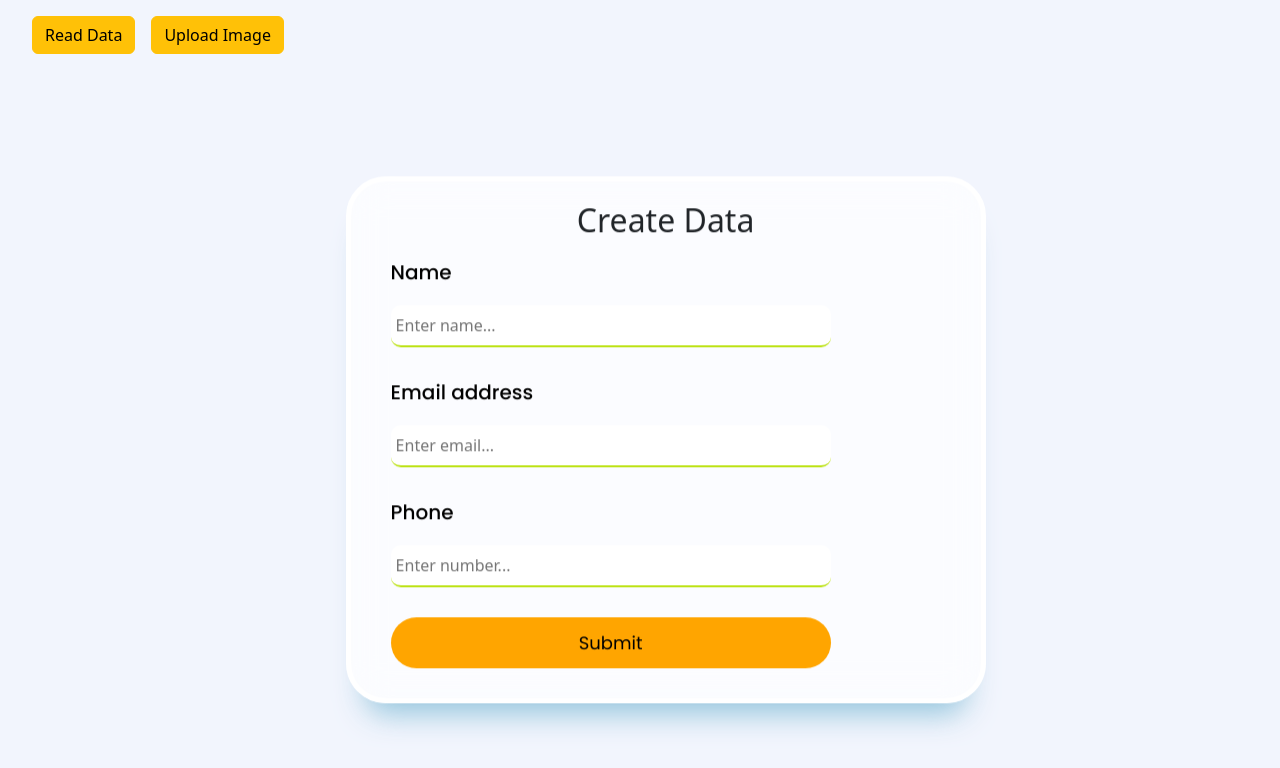
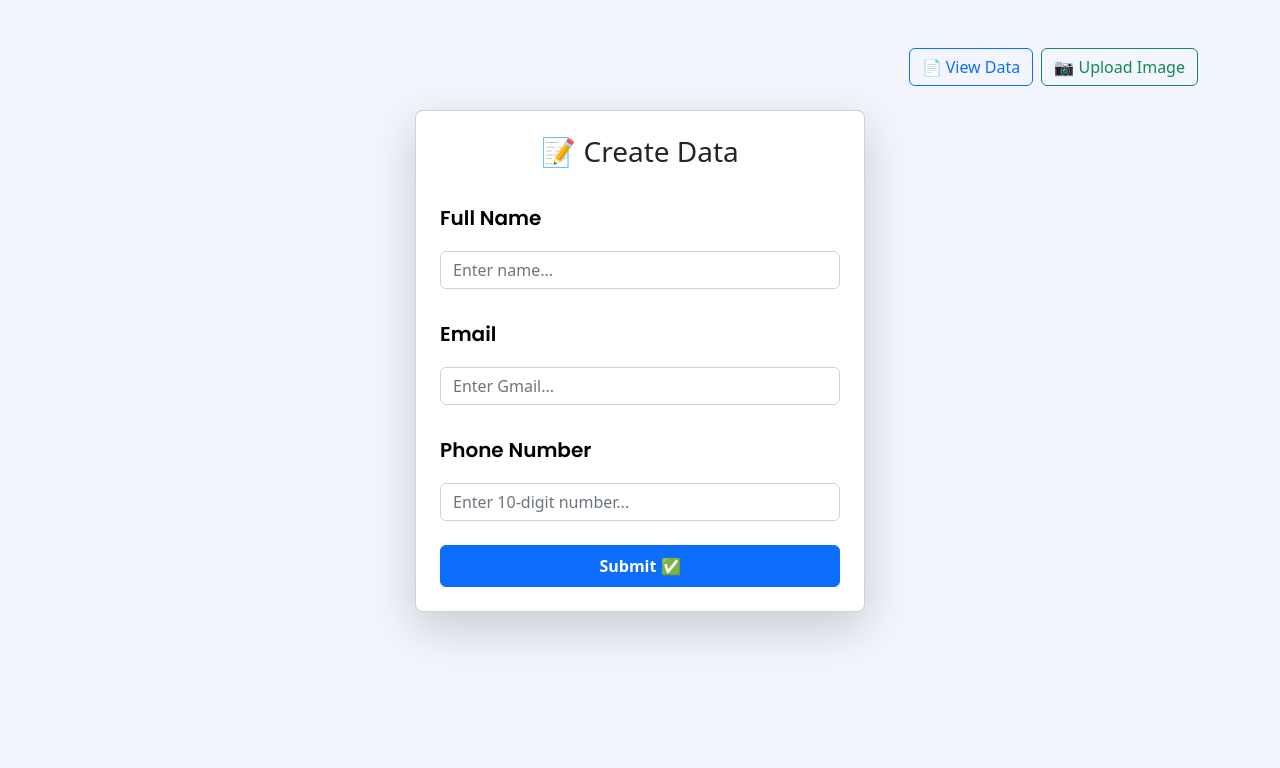
Before and after one commit to Mdsamir92/crud, a React (Create React App) app: page /home in a window 1280 px wide. Shown: the top 768 px of the page. Built offline with nearby package versions, Linux system fonts and the light colour scheme.

Commit message:
Update Create.js

```diff
--- a/src/Create.js
+++ b/src/Create.js
@@ -1,94 +1,120 @@
 import React, { useState } from 'react'
 import axios from 'axios';
-import { useNavigate } from 'react-router-dom';
-import { Link } from 'react-router-dom';
-import Swal from "sweetalert2"
+import { useNavigate, Link } from 'react-router-dom';
+import Swal from "sweetalert2";
 
 function Create() {
-
-  const navigate = useNavigate("");
+  const navigate = useNavigate();
 
   const [name, setName] = useState("");
   const [email, setEmail] = useState("");
   const [phone, setPhone] = useState("");
+  const [loading, setLoading] = useState(false);
 
   const handleSubmit = (e) => {
     e.preventDefault();
 
-    // validate email and phone using regex
-    let emailRegex = /^[A-Za-z]+[\d]+[@]+[gmail]+[.]com$/.test(email);
-
+    let emailRegex = /^[A-Za-z0-9._%+-]+@gmail\.com$/i.test(email);
     let phoneRegex = /^[6-9][\d]{9}$/.test(phone);
 
     if (!name || !email || !phone) {
-      Swal.fire({ icon: "error", title: "Oops", text: "please fill data..." })
+      Swal.fire({ icon: "error", title: "Oops", text: "Please fill all fields." });
       return;
     } else if (name.length < 3) {
       Swal.fire({ icon: "error", title: "Oops", text: "Name requires a minimum of 3 characters" });
       return;
-    } else if (email.length < 14 || !emailRegex) {
-      Swal.fire({ icon: "error", title: "Oops", text: "Enter a valid email address" });
+    } else if (!emailRegex) {
+      Swal.fire({ icon: "error", title: "Oops", text: "Enter a valid Gmail address" });
       return;
-    }
-    else if (!phoneRegex) {
-      Swal.fire({ icon: "error", title: "Oops", text: "Enter valid 10  digits number" });
+    } else if (!phoneRegex) {
+      Swal.fire({ icon: "error", title: "Oops", text: "Enter a valid 10-digit number" });
       return;
-    }
-    else {
-      Swal.fire({ icon: "success", title: "wow", text: "submit successfully..." })
-
+    } else {
+      Swal.fire({ icon: "success", title: "Success!", text: "Submitted successfully" });
     }
 
+    setLoading(true);
 
-    axios.post(
-      'https://sam-crud.onrender.com/api/create',
-      {
-        name: name,
-        email: email,
-        phone: phone,
-      }
+    axios.post('https://sam-crud.onrender.com/api/create',
+      { name, email, phone }
     ).then(() => {
+      setLoading(false);
+      navigate("/read");
+    }).catch(() => {
+      setLoading(false);
+      Swal.fire({ icon: "error", title: "Oops", text: "Something went wrong!" });
+    });
+  };
 
-      navigate("/read");
-    });
+  return (
+    <div className="container d-flex flex-column align-items-center mt-5">
 
-
-  }
-  return (
-    <div>
-      <div className='home-btn d-flex justify-content-between m-3'>
-      <div >
-          <Link to="/read">
-            <button className='btn btn-warning mx-3'>Read Data</button>
-          </Link>
-          <Link to="/upload">
-            <button className='btn btn-warning'>Upload Image </button>
-          </Link>
-        </div>
-
+      {/* Header buttons */}
+      <div className="d-flex justify-content-end w-100 mb-4">
+        <Link to="/read">
+          <button className="btn btn-outline-primary mx-2">📄 View Data</button>
+        </Link>
+        <Link to="/upload">
+          <button className="btn btn-outline-success">📷 Upload Image</button>
+        </Link>
       </div>
 
-      <div className='form-container'>
-        <h2>Create Data</h2>
-        <form >
-          <div>
-            <label className="form-label">Name</label> <br />
-            <input type="name" placeholder='Enter name...' onChange={(e) => setName(e.target.value)} required />
+      {/* Form Card */}
+      <div className="card shadow-lg p-4 mb-4 rounded-3" style={{ maxWidth: "450px", width: "100%" }}>
+        <h3 className="text-center mb-4">
+          {loading ? "⏳ Processing..." : "📝 Create Data"}
+        </h3>
+
+        <form onSubmit={handleSubmit}>
+          {/* Name */}
+          <div className="mb-3">
+            <label className="form-label fw-bold">Full Name</label>
+            <input
+              type="text"
+              className="form-control"
+              placeholder="Enter name..."
+              onChange={(e) => setName(e.target.value)}
+              required
+            />
           </div>
-          <div>
-            <label className="form-label">Email address</label>
-            <input type="email" placeholder='Enter email...' onChange={(e) => setEmail(e.target.value)} required />
+
+          {/* Email */}
+          <div className="mb-3">
+            <label className="form-label fw-bold">Email</label>
+            <input
+              type="email"
+              className="form-control"
+              placeholder="Enter Gmail..."
+              onChange={(e) => setEmail(e.target.value)}
+              required
+            />
           </div>
-          <div>
-            <label className="form-label">Phone </label> <br />
-            <input type="number" placeholder='Enter number...' value={phone} onChange={(e) =>setPhone(e.target.value.slice(0,10))} required />
+
+          {/* Phone */}
+          <div className="mb-4">
+            <label className="form-label fw-bold">Phone Number</label>
+            <input
+              type="number"
+              className="form-control"
+              placeholder="Enter 10-digit number..."
+              value={phone}
+              onChange={(e) => setPhone(e.target.value.slice(0, 10))}
+              required
+            />
           </div>
-          <button type="submit" className='reg-btn' onClick={handleSubmit}>Submit</button>
+
+          {/* Submit */}
+          <button
+            type="submit"
+            className="btn btn-primary w-100 py-2 fw-bold"
+            disabled={loading}
+          >
+            {loading ? "Submitting..." : "Submit ✅"}
+          </button>
         </form>
-
       </div>
     </div>
-  )
+  );
 }
 
 export default Create;
```
